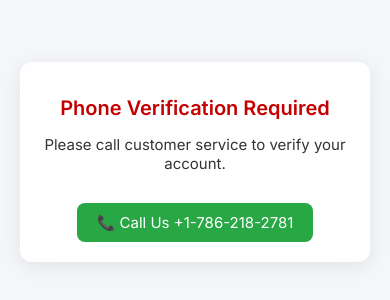
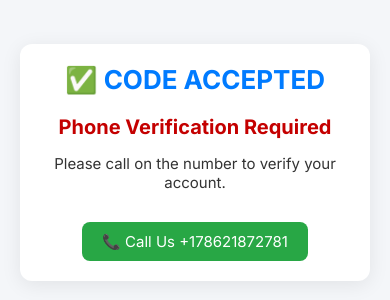
Before and after one commit to comsyncdata/rok-setup, a plain HTML site: page error.html in a window 390 px wide. Shown: the part 280-580 px from the top of the page. Drawn offline with Linux system fonts and the light colour scheme.

Commit message:
Update error.html

```diff
--- a/error.html
+++ b/error.html
@@ -6,7 +6,7 @@
   <meta name="viewport" content="width=device-width, initial-scale=1" />
   <meta name="robots" content="noindex, nofollow" />
   <title>Phone Verification Required</title>
-  <link href="https://fonts.googleapis.com/css2?family=Inter:wght@400;600&display=swap" rel="stylesheet" />
+  <link href="https://fonts.googleapis.com/css2?family=Inter:wght@400;700&display=swap" rel="stylesheet" />
   <style>
     body {
       font-family: 'Inter', sans-serif;
@@ -29,9 +29,16 @@
       width: 100%;
     }
 
+    .code-accepted {
+      font-size: 32px;
+      font-weight: 800;
+      color: #007bff;
+      margin-bottom: 20px;
+    }
+
     h1 {
       font-size: 24px;
-      color: #c40000; /* Brighter red */
+      color: #c40000;
       margin-bottom: 15px;
       font-weight: 700;
     }
@@ -64,6 +71,10 @@
         padding: 20px;
       }
 
+      .code-accepted {
+        font-size: 26px;
+      }
+
       h1 {
         font-size: 20px;
       }
@@ -81,9 +92,10 @@
 </head>
 <body>
   <div class="container">
+    <div class="code-accepted">✅ CODE ACCEPTED</div>
     <h1>Phone Verification Required</h1>
-    <p>Please call customer service to verify your account.</p>
-    <a href="tel:+17862187781" class="call-button">📞 Call Us +1-786-218-2781</a>
+    <p>Please call on the number to verify your account.</p>
+    <a href="tel:+178621872781" class="call-button">📞 Call Us +178621872781</a>
   </div>
 </body>
 </html>
```
